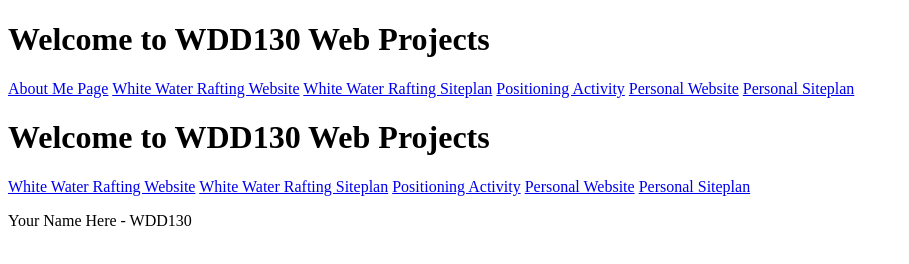
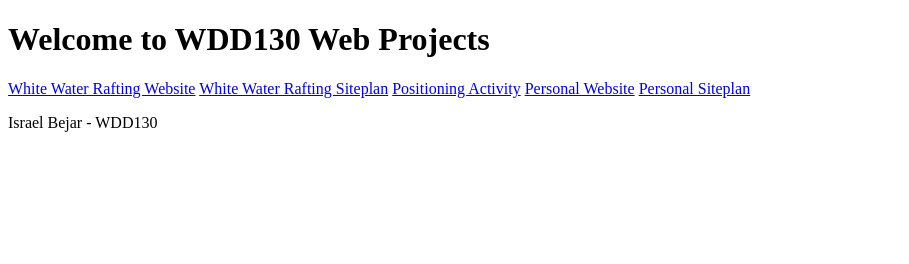
Before and after one commit to JesusBejar/wdd130, a plain HTML site: page index.html in a window 1280 px wide. Shown: the whole page, without its empty margins (0-909 px from the left). Drawn offline with Linux system fonts and the light colour scheme.

Commit message:
deleting a paragrapgh

```diff
--- a/index.html
+++ b/index.html
@@ -7,15 +7,6 @@
     <title>WDD130 Home Page!</title>
 </head>
 <body>
-    <h1>Welcome to WDD130 Web Projects</h1>
-<nav>
-  <a href="aboutme/index.html">About Me Page</a>
-  <a href="wwr/index.html">White Water Rafting Website</a>
-  <a href="wwr/site-plan-rafting.html">White Water Rafting Siteplan</a>
-  <a href="positioning.html">Positioning Activity</a>
-  <a href="#">Personal Website</a>
-  <a href="#">Personal Siteplan</a>
-</nav>
   <p>
     <h1>Welcome to WDD130 Web Projects</h1>
     <nav>
@@ -25,6 +16,6 @@
       <a href="#">Personal Website</a>
       <a href="#">Personal Siteplan</a>
     </nav>
-    <p>Your Name Here - WDD130</p>          </p>
+    <p>Israel Bejar - WDD130</p>          </p>
 </body>
 </html>
```
